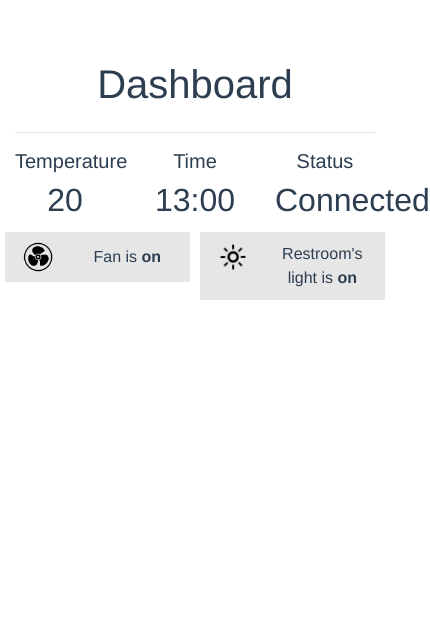
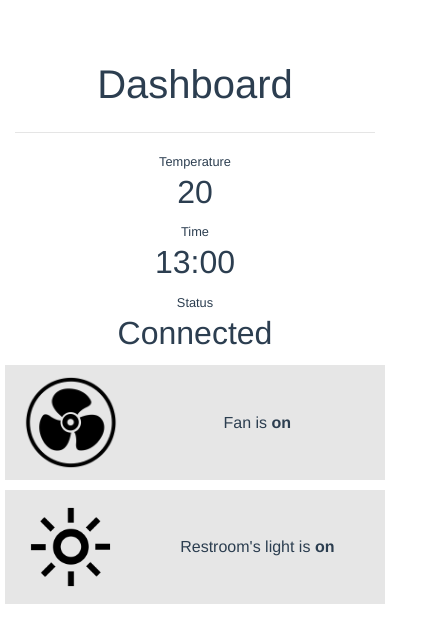
Before and after one commit to phwt/Dashboard, a Vue app: page / in a window 390 px wide. Shown: the top 642 px of the page, 430 px wide, since content can reach past the window. Built offline with nearby package versions, Linux system fonts and the light colour scheme.

Commit message:
add responsive

```diff
--- a/src/App.vue
+++ b/src/App.vue
@@ -8,21 +8,21 @@
         </div>
       </div>
       <div class="row">
-        <div class="col-4">
-          <h5>Temperature</h5>
+        <div class="col-12 col-md-4">
+          <small>Temperature</small>
           <h2>20</h2>
         </div>
-        <div class="col-4">
-          <h5>Time</h5>
+        <div class="col-12 col-md-4">
+          <small>Time</small>
           <h2>13:00</h2>
         </div>
-        <div class="col-4">
-          <h5>Status</h5>
+        <div class="col-12 col-md-4">
+          <small>Status</small>
           <h2>Connected</h2>
         </div>
       </div>
       <div class="row">
-        <div class="control-card col-6 p-1">
+        <div class="control-card col-12 col-md-6 p-1">
           <div class="row wrapper">
             <div class="col-4">
               <img class="w-100" src="./assets/fan.png" alt="">
@@ -32,7 +32,7 @@
             </div>
           </div>
         </div>
-        <div class="control-card col-6 p-1">
+        <div class="control-card col-12 col-md-6 p-1">
           <div class="row wrapper">
             <div class="col-4">
               <img class="w-100" src="./assets/light.png" alt="">
```
